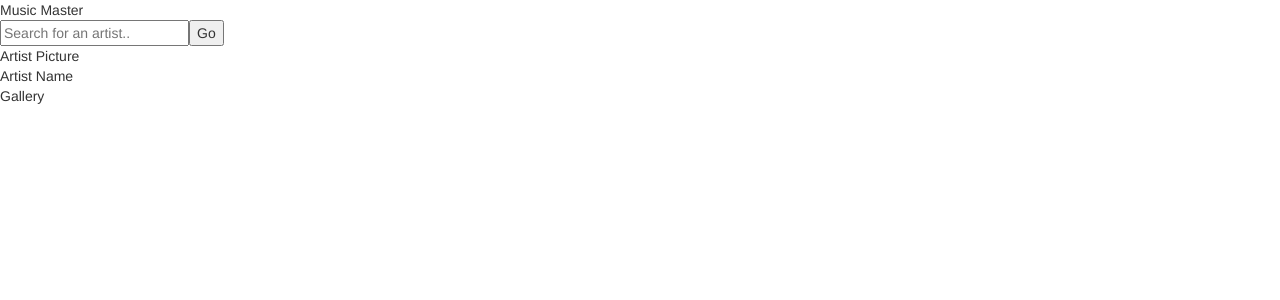
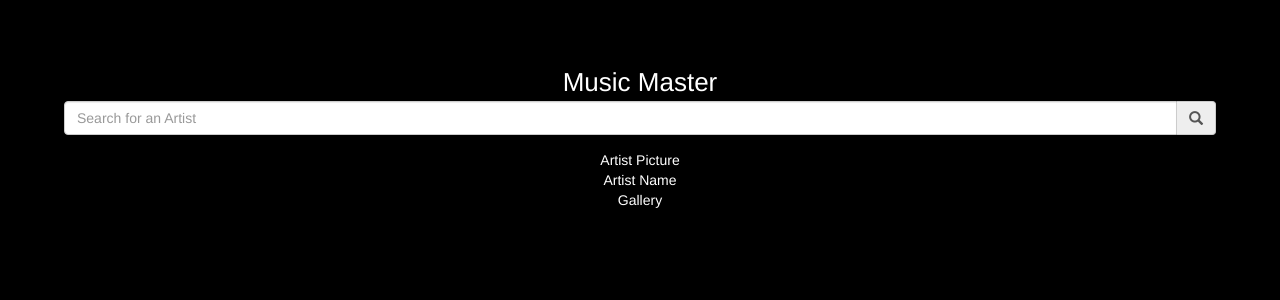
Before and after one commit to ralphiz/MusicMaster, a React (Create React App) app: page / in a window 1280 px wide. Shown: the top 300 px of the page. Built offline with nearby package versions, Linux system fonts and the light colour scheme.

Commit message:
Add basic styling

```diff
--- /dev/null
+++ b/src/App.css
@@ -0,0 +1,13 @@
+body {
+  background: #000;
+  color: #fff;
+}
+
+.App {
+  text-align: center;
+  padding: 5%;
+}
+
+.App-title {
+  font-size: 26px;
+}
--- a/src/App.js
+++ b/src/App.js
@@ -1,14 +1,23 @@
 import React, { Component } from 'react';
+import './App.css';
+import { FormGroup, FormControl, InputGroup, Glyphicon } from 'react-bootstrap';
 
 class App extends Component {
   render() {
     return (
-      <div>
-        <div className=".App-title">Music Master</div>
-        <div>
-          <input placeholder="Search for an artist.."/>
-          <button>Go</button>
-        </div>
+      <div className="App">
+        <div className="App-title">Music Master</div>
+        <FormGroup>
+          <InputGroup>
+            <FormControl
+              type="text"
+              placeholder="Search for an Artist"
+            />
+            <InputGroup.Addon>
+              <Glyphicon glyph="search"></Glyphicon>
+            </InputGroup.Addon>
+          </InputGroup>
+        </FormGroup>
         <div className="Profile">
           <div>Artist Picture</div>
           <div>Artist Name</div>
```
